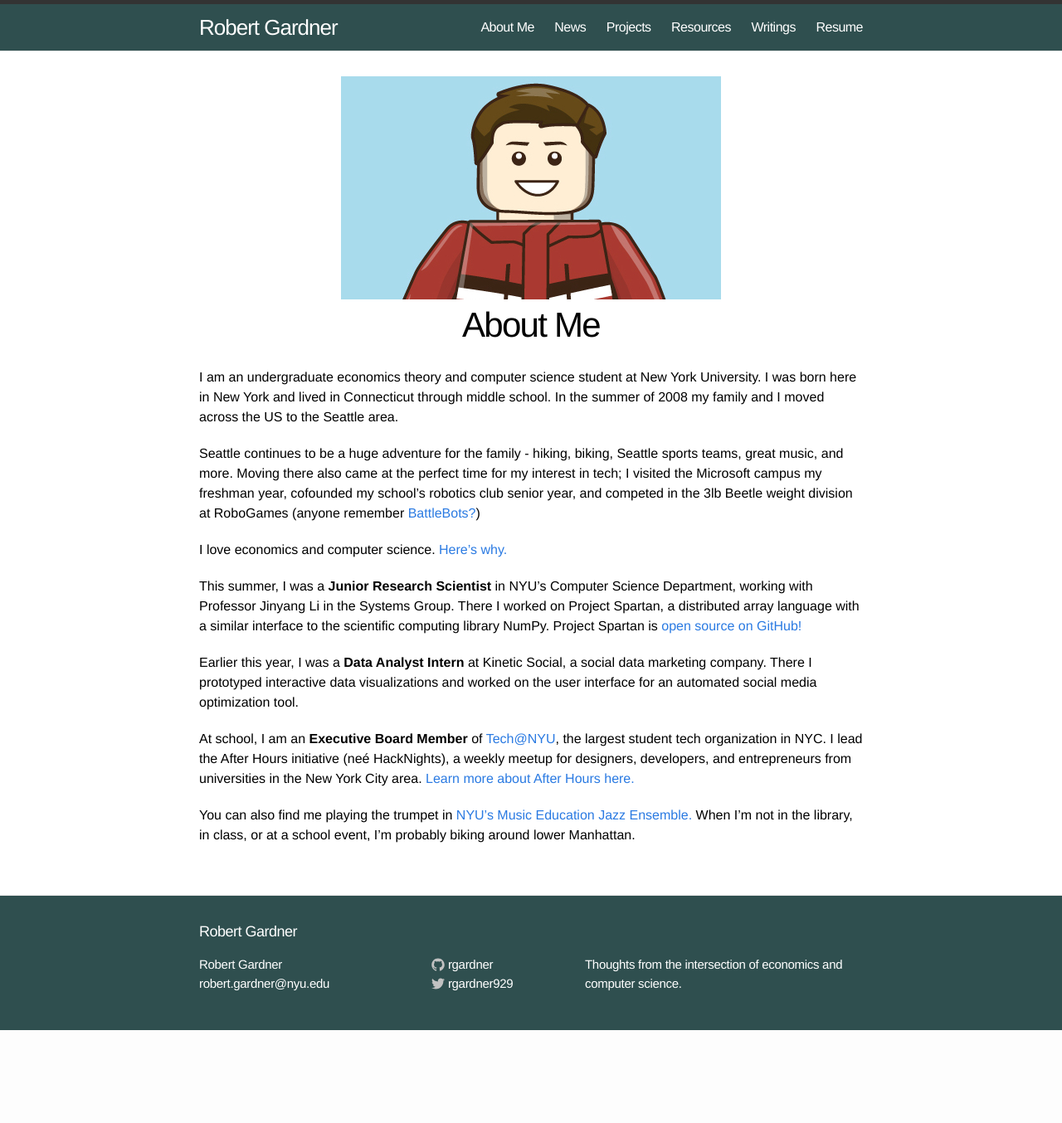
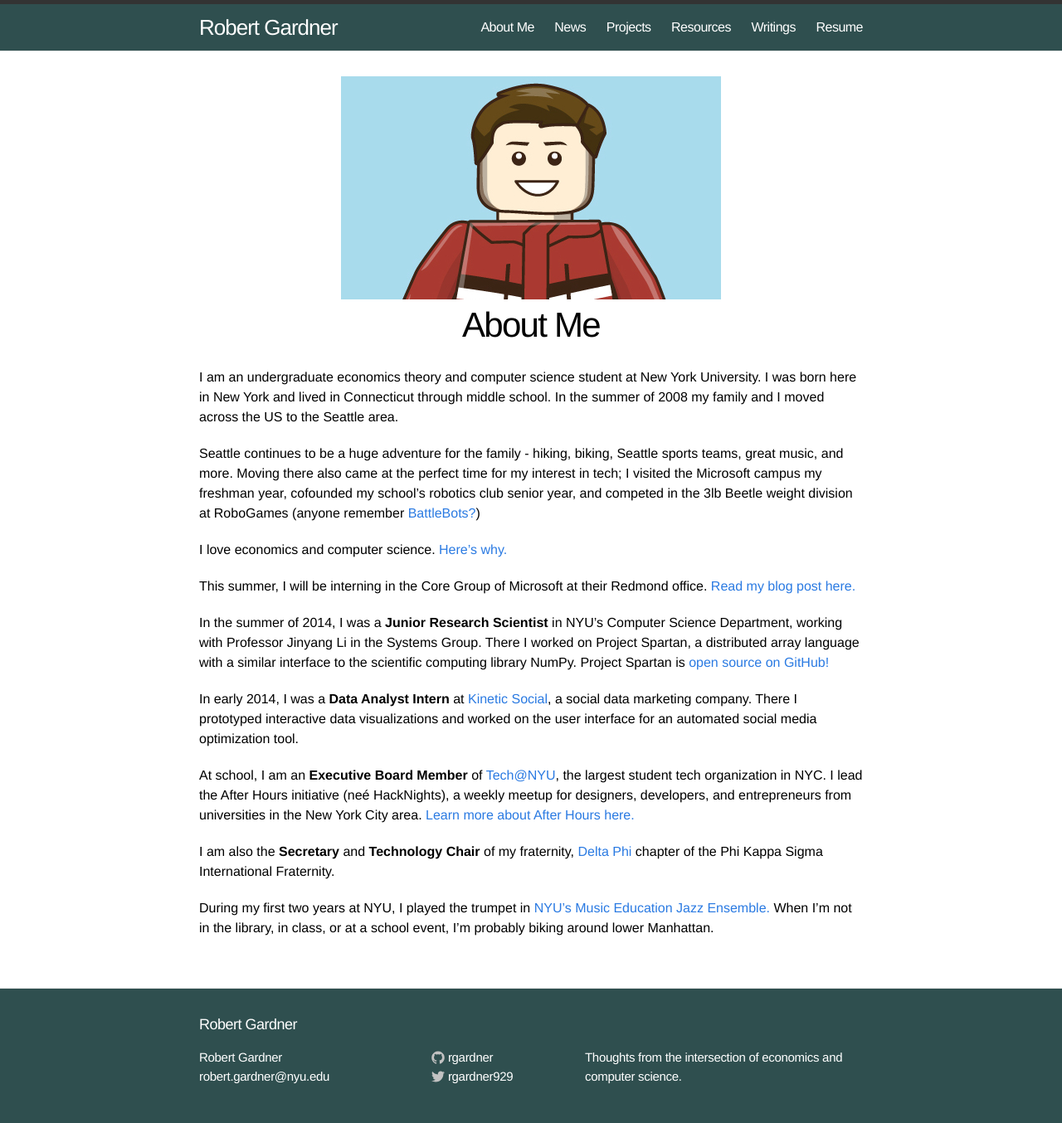
Before and after one commit to rgardner/rgardner.github.io, a Jekyll site: the page built from about.md, in a window 1280 px wide. Shown: the whole page at 83% size. Built offline with Jekyll 4.4.1, drawn with Linux system fonts in a browser that asks for light colours; comment, search, counter and statistics services are not loaded; before the commit the page ends 1242 px from its top, so only the background shows below that.

Commit message:
Update about page

```diff
--- a/about.md
+++ b/about.md
@@ -19,15 +19,19 @@ the 3lb Beetle weight division at RoboGames (anyone remember
 I love economics and computer science.
 [Here's why.]({% post_url 2014-7-31-why-technology-and-liberal-arts %})
 
-This summer, I was a **Junior Research Scientist** in NYU's Computer Science
-Department, working with Professor Jinyang Li in the Systems Group. There I
-worked on Project Spartan, a distributed array language with a similar
+This summer, I will be interning in the Core Group of Microsoft at their
+Redmond office. [Read my blog post here.]({% post_url 2015-2-7-ms %})
+
+In the summer of 2014, I was a **Junior Research Scientist** in NYU's Computer
+Science Department, working with Professor Jinyang Li in the Systems Group.
+There I worked on Project Spartan, a distributed array language with a similar
 interface to the scientific computing library NumPy. Project Spartan is [open
 source on GitHub!](https://github.com/spartan-array/spartan/)
 
-Earlier this year, I was a **Data Analyst Intern** at Kinetic Social, a social
-data marketing company. There I prototyped interactive data visualizations and
-worked on the user interface for an automated social media optimization tool.
+In early 2014, I was a **Data Analyst Intern** at [Kinetic
+Social](http://www.kineticsocial.com/), a social data marketing company. There
+I prototyped interactive data visualizations and worked on the user interface
+for an automated social media optimization tool.
 
 At school, I am an **Executive Board Member** of
 [Tech@NYU](http://www.techatnyu.org/), the largest student tech organization in
@@ -36,7 +40,11 @@ designers, developers, and entrepreneurs from universities in the New York City
 area. [Learn more about After Hours
 here.](http://www.techatnyu.org/#build-and-socialize)
 
-You can also find me playing the trumpet in [NYU's Music Education Jazz
-Ensemble.](https://www.facebook.com/pages/NYU-Music-Education-Jazz-Ensemble/149497651746377)
+I am also the **Secretary** and **Technology Chair** of my fraternity, [Delta
+Phi](http://skullhouse.nyc) chapter of the Phi Kappa Sigma International
+Fraternity.
+
+During my first two years at NYU, I played the trumpet in [NYU's Music
+Education Jazz Ensemble.](https://www.facebook.com/pages/NYU-Music-Education-Jazz-Ensemble/149497651746377)
 When I'm not in the library, in class, or at a school event, I'm probably
 biking around lower Manhattan.
```
